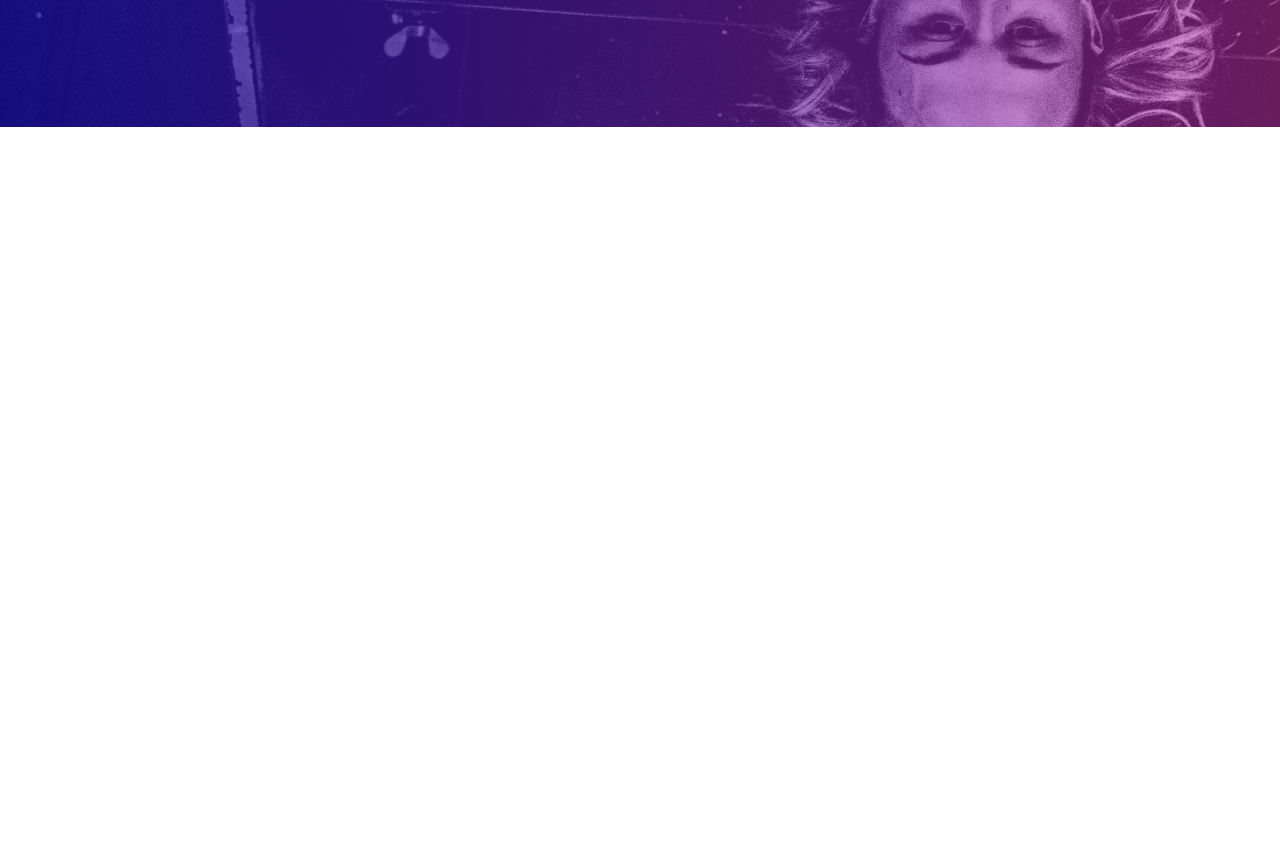
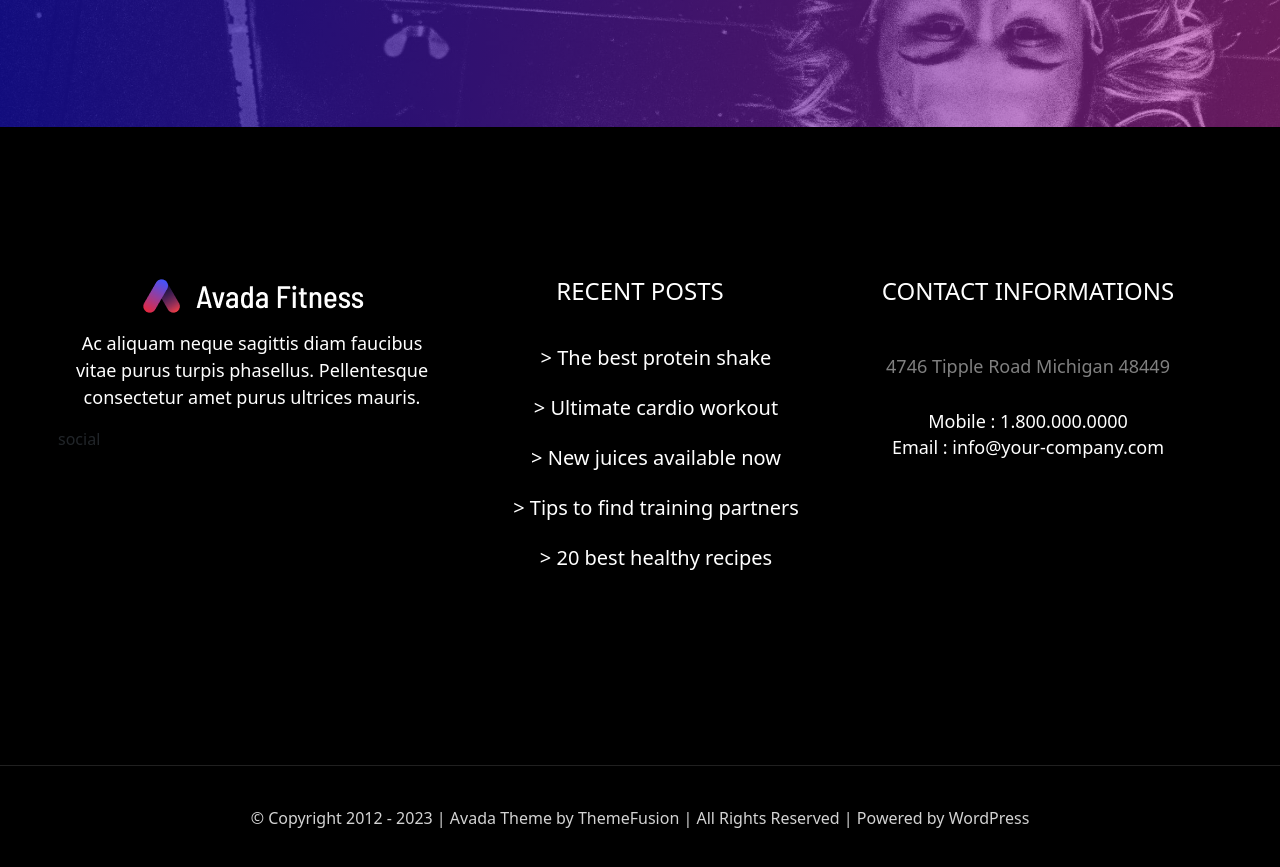
Before and after one commit to Jero1304/proj-html-vuejs, a Vue app: page / in a window 1280 px wide. Shown: the part 8060-8927 px from the top of the page. Before the commit the page ends 8187 px from the top, so only its background shows below. Built offline with nearby package versions, Linux system fonts and the light colour scheme.

Commit message:
FEAT footer info + contact

```diff
--- a/src/components/FooterInfo.vue
+++ b/src/components/FooterInfo.vue
@@ -1,17 +1,51 @@
 <template>
-    <div class="container">
-        <div class="row">
-            <div class="col">
+    <div class="bg-footer">
+        <div class="container">
+            <div class="row">
+                <div class="col footer-social">
+                    <img class="logo" src="../img/logo.png" alt="">
+                    <p class="info">
+                        Ac aliquam neque sagittis diam faucibus vitae purus turpis phasellus. Pellentesque consectetur amet purus ultrices mauris.
+                    </p>
 
+                    <div class="row social">
+                        social
+                    </div>
+                </div>
+
+                <div class="col footer-post">
+                    <h3 class="post-title">RECENT POSTS</h3>
+                    <ul class="recent-post">
+                        <li>
+                            > The best protein shake
+                        </li>
+                        <li>
+                            > Ultimate cardio workout
+                        </li>
+                        <li>
+                            > New juices available now
+                        </li>
+                        <li>
+                            > Tips to find training partners
+                        </li>
+                        <li>
+                            > 20 best healthy recipes
+                        </li>
+                    </ul>
+                </div>
+
+                <div class="col footer-contact">
+                    <h3 class="contact-title">CONTACT INFORMATIONS</h3>
+                    <p class="address">4746 Tipple Road Michigan 48449</p>
+                    <p class="phone">Mobile : 1.800.000.0000</p>
+                    <p class="mail">Email : info@your-company.com</p>
+
+                </div>
             </div>
-
-            <div class="col">
-
-            </div>
-
-            <div class="col">
-
-            </div>
+        </div>
+        <hr class="separator">
+        <div class="container p-0 py-4">
+            <p class="copyright">© Copyright 2012 - 2023 | Avada Theme by ThemeFusion | All Rights Reserved | Powered by WordPress</p>
 
         </div>
     </div>
@@ -22,5 +56,56 @@
 </script>
 
 <style scoped lang="scss">
+.bg-footer{
+    background-color: black;
+    // min-height: 1000px;
+    .container{
+        padding: 150px 0;
+        text-align: center;
+        .logo{
+            padding-bottom: 15px;
+        }
+        .info{
+            color: white;
+            font-size: 18px;
+        }
+        .footer-post{
+            color:white;
+            .post-title{
+                padding-bottom: 20px;
+                font-size: 24px;
+            }
+            .recent-post{
+                list-style: none;
+                font-size: 20px;
+                line-height: 50px;
+            }
+        }
+        .footer-contact{
+            color:white;
+            .contact-title{
+                padding-bottom: 20px;
+                font-size: 24px;
+            }
+            .address{
+                padding: 20px 0;
+                color: gray;
+                font-size: 18px;
+            }
+            .phone,.mail{
+                font-size: 18px;
+                line-height: 10px;
+            }
+        }
+    }
+
+}
+.separator{
+    color: gray;
+    font-size: 7px;
+}
+.copyright{
+    color: lightgray;
+}
 
 </style>
```
